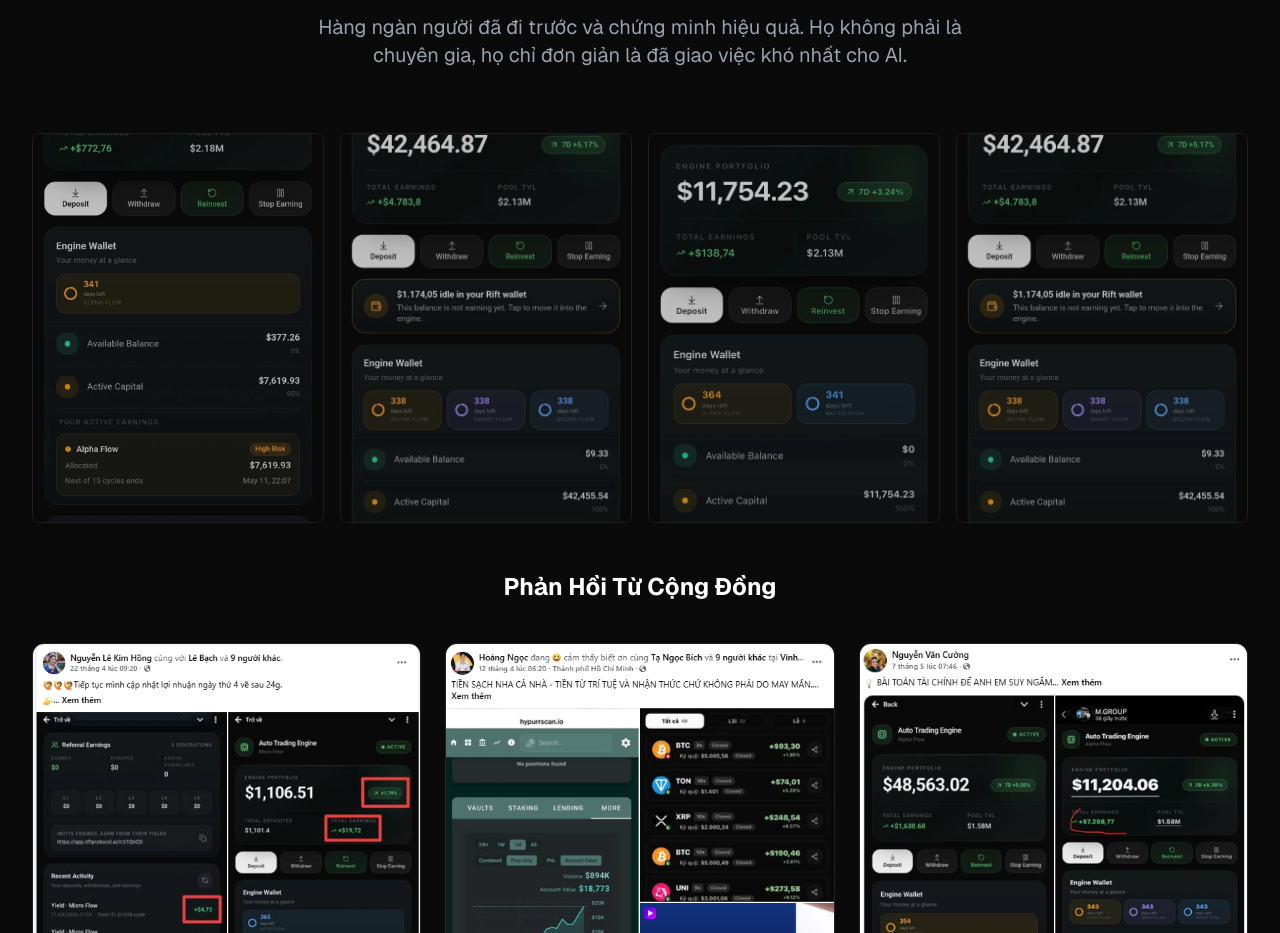
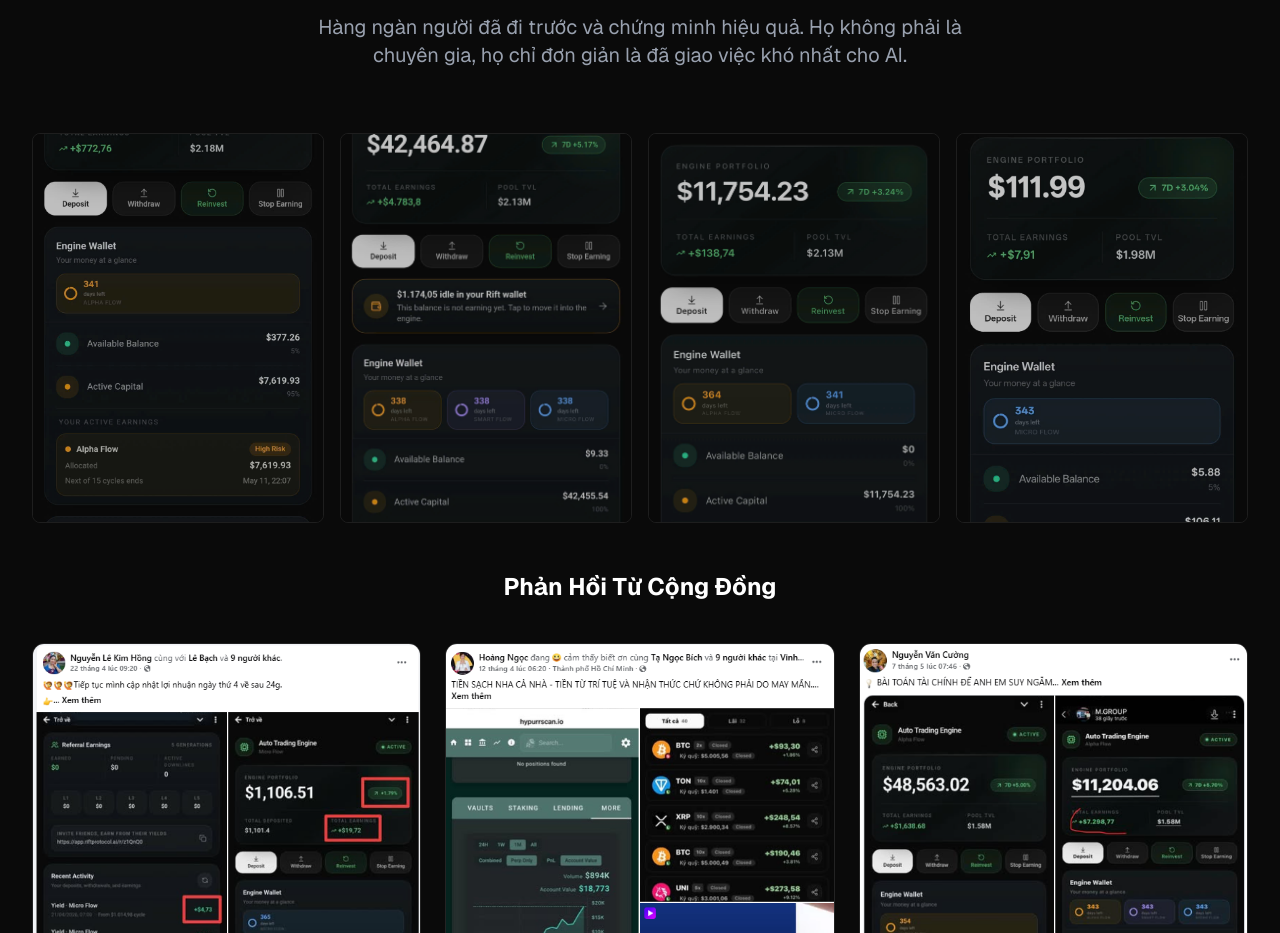
Before and after one commit to TonyTran99/dautucongngheai, a Next.js app: page / in a window 1280 px wide. Shown: the part 3040-3973 px from the top of the page. Built offline with nearby package versions, Linux system fonts and the light colour scheme.

Commit message:
Fix duplicate image in social proof section

```diff
--- a/src/app/page.tsx
+++ b/src/app/page.tsx
@@ -194,7 +194,7 @@
             <img src="/images/Loi-nhuan-rift1.jpg" alt="Lợi nhuận RIFT" className="rounded-lg w-full h-auto object-cover aspect-[3/4] border border-white/10 opacity-80 hover:opacity-100 transition-opacity" />
             <img src="/images/Loi-nhuan-rift2.jpg" alt="Lợi nhuận RIFT" className="rounded-lg w-full h-auto object-cover aspect-[3/4] border border-white/10 opacity-80 hover:opacity-100 transition-opacity" />
             <img src="/images/Loi-nhuan-rift4.jpg" alt="Lợi nhuận RIFT" className="rounded-lg w-full h-auto object-cover aspect-[3/4] border border-white/10 opacity-80 hover:opacity-100 transition-opacity" />
-            <img src="/images/Loi-nhuan-rift5.jpg" alt="Lợi nhuận RIFT" className="rounded-lg w-full h-auto object-cover aspect-[3/4] border border-white/10 opacity-80 hover:opacity-100 transition-opacity" />
+            <img src="/images/Loi-nhuan-rift7.jpg" alt="Lợi nhuận RIFT" className="rounded-lg w-full h-auto object-cover aspect-[3/4] border border-white/10 opacity-80 hover:opacity-100 transition-opacity" />
           </div>
 
           <div className="text-center mb-10">
```
